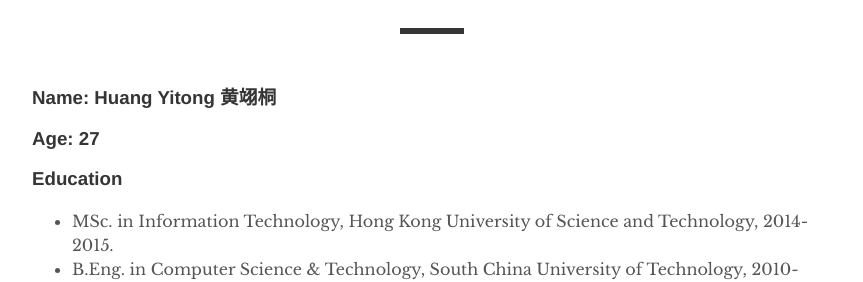
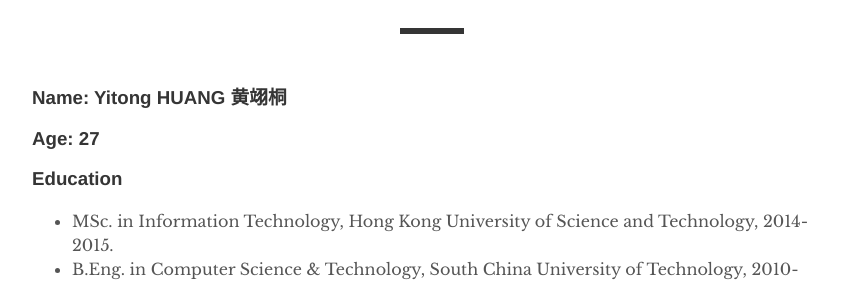
Before and after one commit to yitong-huang/blog, a Jekyll site: the page built from about.md, in a window 1280 px wide. Shown: the part 211-493 px from the top of the page, without its empty margins (208-1071 px from the left). Built offline with Jekyll 4.4.1, drawn with Linux system fonts in a browser that asks for light colours.

```diff
--- a/about.md
+++ b/about.md
@@ -4,7 +4,7 @@ title: "About"
 author: "Yitong Huang"
 permalink: /about/
 ---
-### Name: Huang Yitong 黄翊桐
+### Name: Yitong HUANG 黄翊桐
 
 ### Age: 27
 
```
Also changed, not shown: 2 other files.
